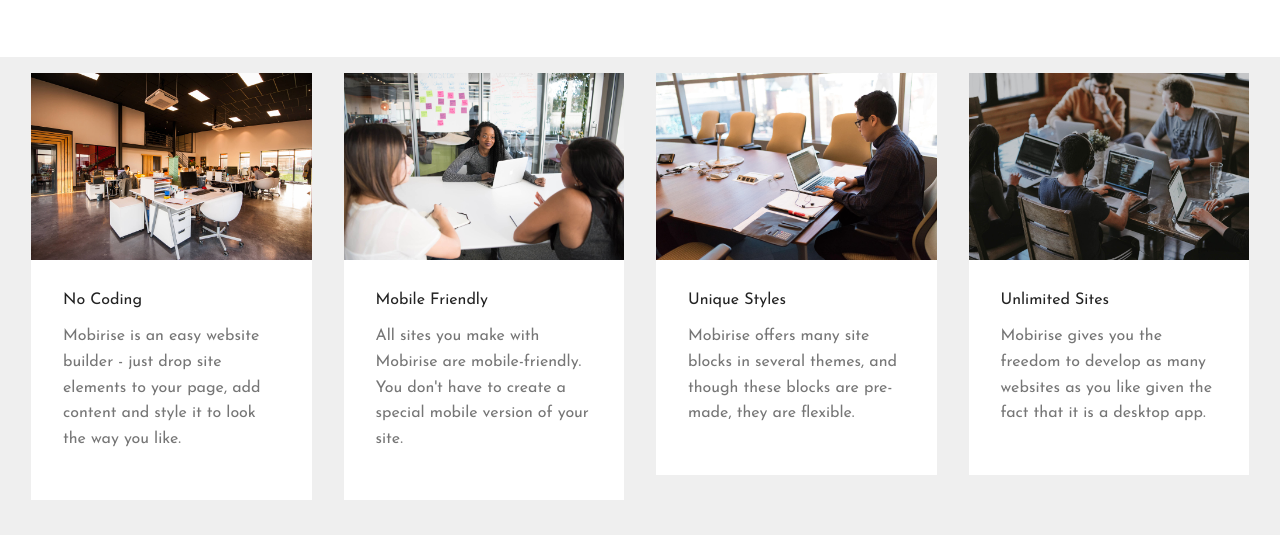
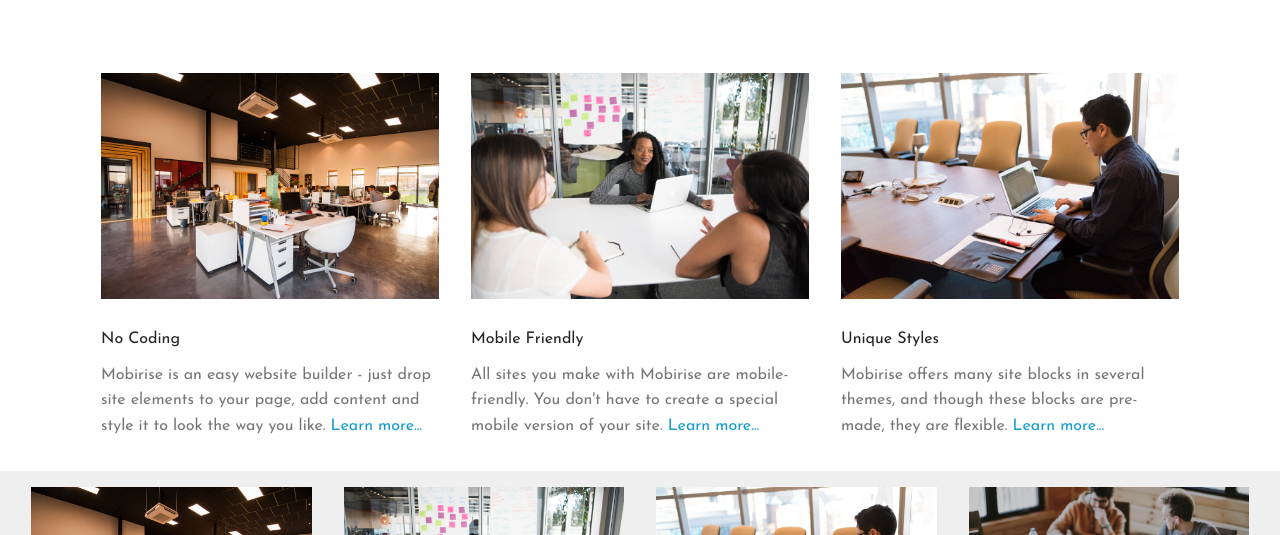
Before and after one commit to planld/planld.github.io, a plain HTML site: page blog.html in a window 1280 px wide. Shown: the part 265-800 px from the top of the page. Drawn offline with Linux system fonts and the light colour scheme.

Commit message:
create github pages

```diff
--- a/assets/mobirise/css/mbr-additional.css
+++ b/assets/mobirise/css/mbr-additional.css
@@ -1950,45 +1950,25 @@ section.lazy-placeholder:after {
 .cid-rJQ6UGlKqB .mbr-section-subtitle {
   color: #767676;
 }
-.cid-rJQ6M1kpi3 {
+.cid-rJQa6GpHzZ {
   padding-top: 0px;
-  padding-bottom: 30px;
-  background-color: #efefef;
-}
-.cid-rJQ6M1kpi3 .card-img {
-  background-color: #fff;
-}
-.cid-rJQ6M1kpi3 .card-box {
-  padding: 2rem;
+  padding-bottom: 0px;
   background-color: #ffffff;
 }
-.cid-rJQ6M1kpi3 h4 {
+.cid-rJQa6GpHzZ h4 {
   font-weight: 500;
   margin-bottom: 0;
   text-align: left;
 }
-.cid-rJQ6M1kpi3 p {
+.cid-rJQa6GpHzZ p {
+  color: #767676;
   text-align: left;
 }
-.cid-rJQ6M1kpi3 .mbr-text {
-  color: #767676;
-}
-.cid-rJQ6M1kpi3 .card-wrapper {
+.cid-rJQa6GpHzZ .card-box {
+  padding-top: 2rem;
+}
+.cid-rJQa6GpHzZ .card-wrapper {
   height: 100%;
-  box-shadow: 0px 0px 0px 0px rgba(0, 0, 0, 0);
-  transition: box-shadow 0.3s;
-}
-.cid-rJQ6M1kpi3 .card-wrapper:hover {
-  box-shadow: 0px 0px 30px 0px rgba(0, 0, 0, 0.05);
-  transition: box-shadow 0.3s;
-}
-@media (min-width: 992px) {
-  .cid-rJQ6M1kpi3 .my-col {
-    flex: 0 0 20%;
-    max-width: 20%;
-    padding: 15px;
-    -webkit-flex: 0 0 20%;
-  }
 }
 .cid-rJQ7w9GzSR {
   padding-top: 0px;
--- a/blog.html
+++ b/blog.html
@@ -22,6 +22,21 @@
 
 </head>
 <body>
+
+<!-- Analytics -->
+<!-- Global site tag (gtag.js) - Google Analytics -->
+<script async src="https://www.googletagmanager.com/gtag/js?id=UA-154156879-1"></script>
+<script>
+  window.dataLayer = window.dataLayer || [];
+  function gtag(){dataLayer.push(arguments);}
+  gtag('js', new Date());
+
+  gtag('config', 'UA-154156879-1');
+</script>
+
+<!-- /Analytics -->
+
+
   <section class="menu cid-rJPJpXFSJq" once="menu" id="menu1-9">
 
 
@@ -64,7 +79,7 @@
     </nav>
 </section>
 
-<section class="engine"><a href="https://mobirise.info/y">free html web templates</a></section><section class="mbr-section content4 cid-rJQ6UGlKqB" id="content4-d">
+<section class="engine"><a href="https://mobirise.info">Mobirise</a></section><section class="mbr-section content4 cid-rJQ6UGlKqB" id="content4-d">
 
 
 
@@ -82,14 +97,15 @@
     </div>
 </section>
 
-<section class="features17 cid-rJQ6M1kpi3" id="features17-c">
+<section class="features2 cid-rJQa6GpHzZ" id="features2-i">
 
 
 
 
-    <div class="container-fluid">
+
+    <div class="container">
         <div class="media-container-row">
-            <div class="card p-3 col-12 col-md-6 col-lg-3">
+            <div class="card p-3 col-12 col-md-6 col-lg-4">
                 <div class="card-wrapper">
                     <div class="card-img">
                         <img src="assets/images/background1.jpg" alt="Mobirise">
@@ -99,29 +115,29 @@
                             No Coding
                         </h4>
                         <p class="mbr-text mbr-fonts-style display-7">
-                            Mobirise is an easy website builder - just drop site elements to your page, add content and style it to look the way you like.
+                            Mobirise is an easy website builder - just drop site elements to your page, add content and style it to look the way you like. <a href="https://mobirise.co">Learn more...</a>
                         </p>
                     </div>
                 </div>
             </div>
 
-            <div class="card p-3 col-12 col-md-6 col-lg-3">
+            <div class="card p-3 col-12 col-md-6 col-lg-4">
                 <div class="card-wrapper">
                     <div class="card-img">
                         <img src="assets/images/background2.jpg" alt="Mobirise">
                     </div>
-                    <div class="card-box">
+                    <div class="card-box ">
                         <h4 class="card-title pb-3 mbr-fonts-style display-7">
                             Mobile Friendly
                         </h4>
                         <p class="mbr-text mbr-fonts-style display-7">
-                            All sites you make with Mobirise are mobile-friendly. You don't have to create a special mobile version of your site.
+                            All sites you make with Mobirise are mobile-friendly. You don't have to create a special mobile version of your site. <a href="https://mobirise.co">Learn more...</a>
                         </p>
                     </div>
                 </div>
             </div>
 
-            <div class="card p-3 col-12 col-md-6 col-lg-3">
+            <div class="card p-3 col-12 col-md-6 col-lg-4">
                 <div class="card-wrapper">
                     <div class="card-img">
                         <img src="assets/images/background3.jpg" alt="Mobirise">
@@ -131,23 +147,7 @@
                             Unique Styles
                         </h4>
                         <p class="mbr-text mbr-fonts-style display-7">
-                            Mobirise offers many site blocks in several themes, and though these blocks are pre-made, they are flexible.
-                        </p>
-                    </div>
-                </div>
-            </div>
-
-            <div class="card p-3 col-12 col-md-6 col-lg-3">
-                <div class="card-wrapper">
-                    <div class="card-img">
-                        <img src="assets/images/background4.jpg" alt="Mobirise">
-                    </div>
-                    <div class="card-box">
-                        <h4 class="card-title pb-3 mbr-fonts-style display-7">
-                            Unlimited Sites
-                        </h4>
-                        <p class="mbr-text mbr-fonts-style display-7">
-                           Mobirise gives you the freedom to develop as many websites as you like given the fact that it is a desktop app.
+                            Mobirise offers many site blocks in several themes, and though these blocks are pre-made, they are flexible. <a href="https://mobirise.co">Learn more...</a>
                         </p>
                     </div>
                 </div>
```
Also changed, not shown: index.html (+17 -2 lines), 1 other file.
